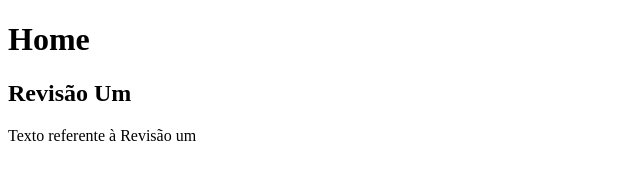
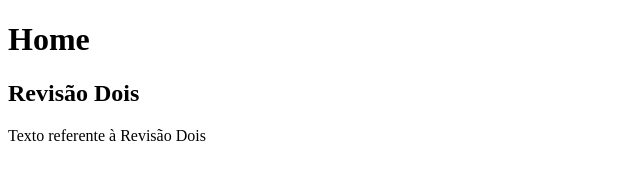
Before and after one commit to 4rthurMB/playground, a plain HTML site: page index.html in a window 1280 px wide. Shown: the full height of the page, 0-640 px from the left. Drawn offline with Linux system fonts and the light colour scheme.

Commit message:
Revisão Dois

```diff
--- a/index.html
+++ b/index.html
@@ -6,7 +6,7 @@
     </head>
     <body>
         <h1>Home</h1>
-        <h2>Revisão Um</h2>
-        <p>Texto referente à Revisão um</p>
+        <h2>Revisão Dois</h2>
+        <p>Texto referente à Revisão Dois</p>
     </body>
 </html>
```
